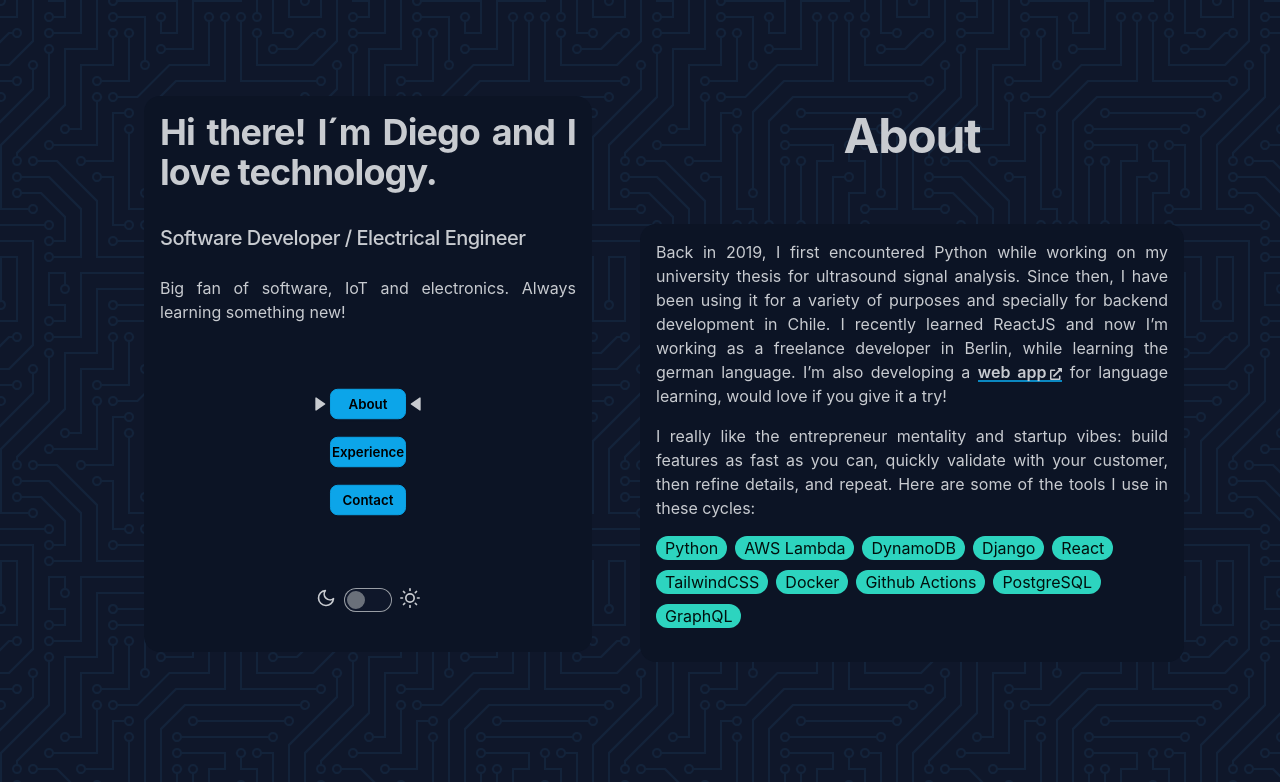
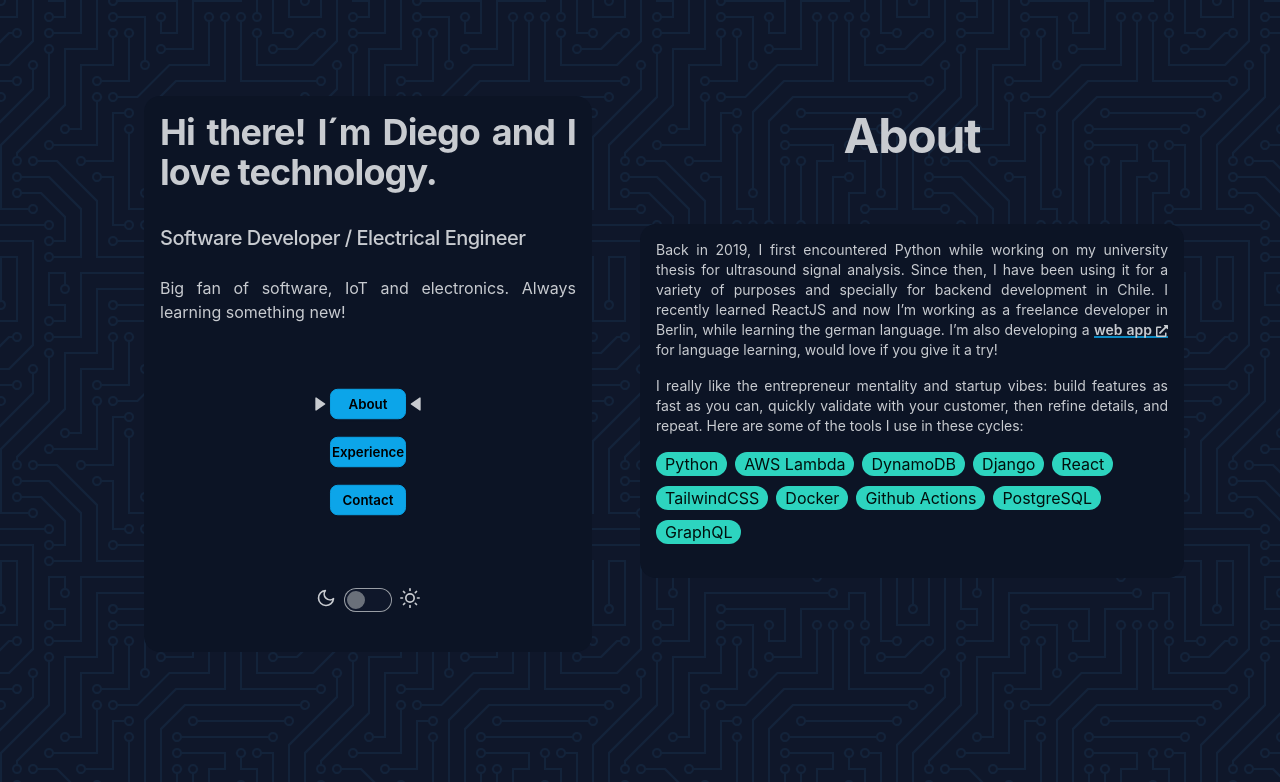
Before and after one commit to diegobahamondez/diegobahamondez, a React (Vite) app: page / in a window 1280 px wide. Shown: the top 782 px of the page. Built offline with nearby package versions, Linux system fonts and the light colour scheme.

Commit message:
fix contact links centering

```diff
--- a/src/sections/About.jsx
+++ b/src/sections/About.jsx
@@ -23,8 +23,8 @@ export default function About() {
         <h1 className="text-center lg:pt-4 pb-6 lg:pb-16 text-3xl sm:text-5xl font-bold tracking-tight">
           <a href="/">About</a>
         </h1>
-        <div className="card p-4 bg-base-200 hover:bg-base-300 hover:shadow-2xl">
-          <p className="mb-4 ">
+        <div className="card text-sm p-4 bg-base-200 hover:bg-base-300 hover:shadow-2xl">
+          <p className="mb-4">
             Back in 2019, I first encountered Python while working on my
             university thesis for ultrasound signal analysis. Since then, I have
             been using it for a variety of purposes and specially for backend
```
